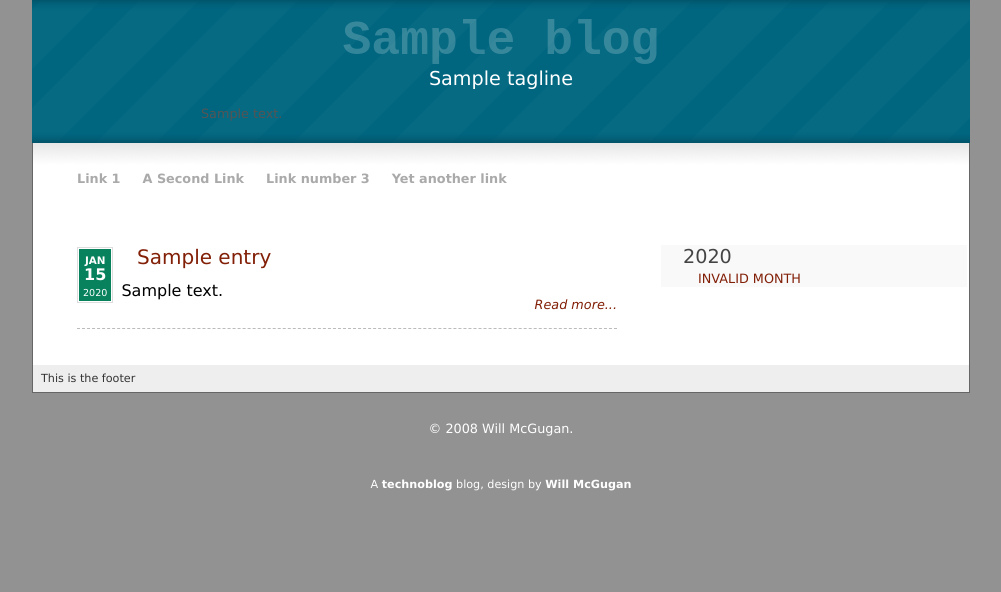
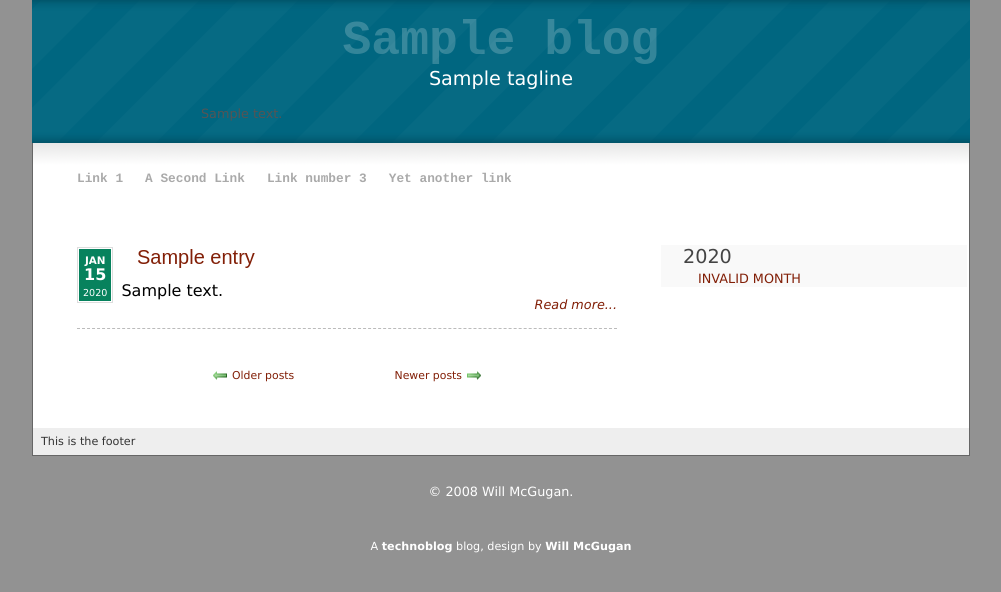
Before and after one commit to elvis-liu/djangotechblog, a Django app: template techblog/templates/blog.html in a window 1280 px wide. Shown: the part 41-633 px from the top of the page, without its empty margins (139-1140 px from the left). Run offline with Django 3.2, Linux system fonts and the light colour scheme; the template is opened without the code that fills it: most values are stand-ins (such as "Sample title", 1, 10 or a date in 2020); data that the repository does not hold is empty; parts of the project's set-up code (start-up, migrations or seed data) failed here and were passed over.

Commit message:
Navigation enhancements
git-svn-id: http://djangotechblog.googlecode.com/svn/trunk@47 6cc07630-a813-11dd-a8c6-677c70d10fe4

```diff
--- a/techblog/apps/blog/urls.py
+++ b/techblog/apps/blog/urls.py
@@ -3,7 +3,8 @@
 
 urlpatterns = patterns('',
 
-    ('^(?P<blog_slug>.*)/(?P<year>\d+)/(?P<month>\d+)/(?P<day>\d+)/(?P<slug>.*)/$', views.blog_entry),
-    url('^(?P<blog_slug>.*)/$', views.blog_front, name="blog"),
+    url('^(?P<blog_slug>.*)/(?P<year>\d+)/(?P<month>\d+)/(?P<day>\d+)/(?P<slug>.*)/$', views.blog_entry, name="blog_entry"),
+    url('^(?P<blog_slug>.*)/$', views.blog_front, name="blog_front"),
+    url('^(?P<blog_slug>.*)/page/(?P<page>\d+)$', views.blog_front, name="blog_front_with_page"),
 
     )
--- a/techblog/media/css/blog_base.css
+++ b/techblog/media/css/blog_base.css
@@ -312,7 +312,7 @@
 #column1 p,#column2 p
 {
     font-size:80%;
-    line-height:120%;
+    line-height:normal;
     padding-bottom:1em;
     color:#333;
 }
@@ -450,7 +450,7 @@
     background-position:0 1px;
     background-repeat:repeat-x;
     padding:0px 2px 6px 0px;
-
+    font-family:arial,sans-serif;
 }
 
 .post-subtitle
@@ -658,6 +658,18 @@
     /*background-color:#f6f6f6;*/
 }
 
+.summary-navigation
+{
+    font-size:80%;
+    padding-top:6px;
+    padding-bottom:6px;
+    margin-top:20px;
+    margin-bottom:20px;
+    width:50%;
+    margin: 20px auto;
+    /*background-color:#f6f6f6;*/
+}
+
 ul.links-list
 {
     padding:4px;
@@ -673,6 +685,7 @@
     color:#aaa;
     margin-right:22px;
     font-size:80%;
+    font-family:courier, sans-serif;
 }
 
 .links-list li a
@@ -742,7 +755,7 @@
 {
     margin-left:20px;
     /*border-left:8px solid #07825D;*/
-    background-color:#f9f9f9;
+    background-color:#F5F5FF;
     /*background-color:#07825D;*/
     padding-left:16px;
     margin-bottom:10px;
@@ -769,3 +782,10 @@
     line-height:150% !important;
     color:#555 !important;
 }
+
+.spacer
+{
+    background-image:url(/media/images/titleshade2.png);
+    height:16px;
+    width:100%;
+}
--- a/techblog/settings.py
+++ b/techblog/settings.py
@@ -81,6 +81,8 @@
     'django.contrib.sessions',
     'django.contrib.sites',
 
+    'django.contrib.humanize',
+
     'django.contrib.admin',
     'techblog.apps.blog'
 )
--- a/techblog/templates/blog.html
+++ b/techblog/templates/blog.html
@@ -1,8 +1,9 @@
 {% extends "blog_base.html" %}
 
 {% load blogtags %}
+{% load humanize %}
 
-{% block title %}{{ blog.title }}{% endblock %}
+{% block title %}{{ blog.title }}{% ifnotequal page 1 %} - {{ page|ordinal }} page{% endifnotequal %}{% endblock %}
 
 {% block js %}
 <script type="text/javascript" src="/media/js/blog_base.js"> </script>
@@ -35,7 +36,7 @@
         {# {{ entry.display_time|timesince }} ago #}
     </div>
 </div>
-<h1><a href="{{ entry.date_url }}">{{ entry.title }}</a></h1>
+<h1><a href="{{ entry.get_absolute_url }}">{{ entry.title }}</a></h1>
 
 {% if not entry.content_summary_html %}
     {{ entry.content_html|safe }}
@@ -49,6 +50,23 @@
 </div>
 <br/>
 {% endfor %}
+
+{% if older_page_url or newer_page_url %}
+<div class="summary-navigation">
+    {% if older_page_url %}
+    <div class="prev-entry">
+        <a href="{{ older_page_url }}">Older posts</a>
+    </div>
+    {% endif %}
+
+    {% if newer_page_url %}
+    <div class="next-entry">
+        <a href="{{ newer_page_url }}">Newer posts</a>
+    </div>{% endif %}
+    <div class="clear"> </div>
+</div>
+{% endif %}
+
 {% endblock %}
 
 
--- a/techblog/templates/blog_entry.html
+++ b/techblog/templates/blog_entry.html
@@ -37,7 +37,6 @@
     at {{ entry.display_time|time:"g:sA" }}
 </div>
 
-
 {% endblock %}
 
 
```
Also changed, not shown: techblog/apps/blog/views.py (+24 -3 lines).
